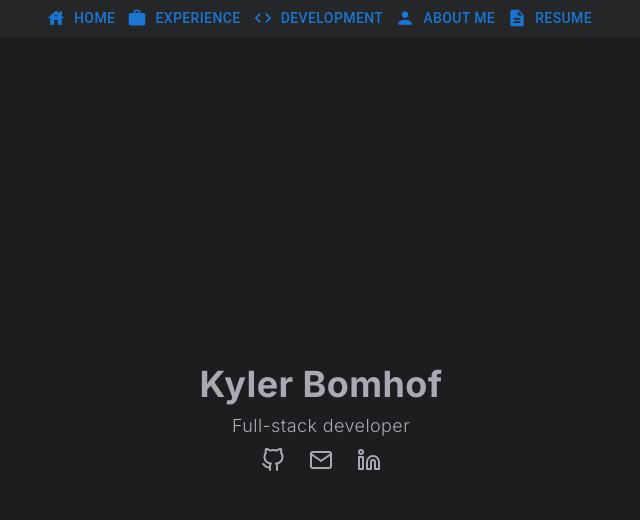
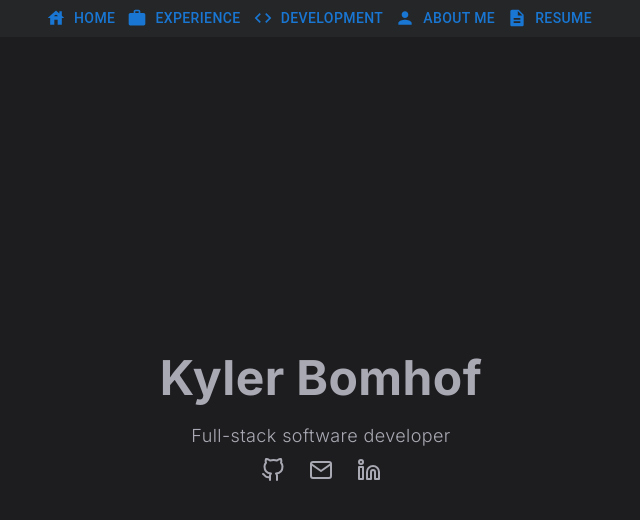
Before and after one commit to senyc/kb-web, a Next.js app: page / in a window 1280 px wide. Shown: the top 520 px of the page, without its empty margins (319-959 px from the left). Built offline with nearby package versions, Linux system fonts and the light colour scheme.

Commit message:
feat: update text size and h2 text on index

```diff
--- a/src/app/page.tsx
+++ b/src/app/page.tsx
@@ -4,11 +4,11 @@ export default function Index() {
   return (
     <main className='flex h-full w-full flex-row items-center justify-center overflow-hidden text-center'>
       <div>
-        <h1 className='text-4xl font-bold'>
+        <h1 className='text-5xl font-bold'>
           Kyler Bomhof
         </h1>
-        <h2 className='mt-2 text-lg'>
-          Full-stack developer
+        <h2 className='mt-5 text-lg'>
+          Full-stack software developer
         </h2>
         <div className='mt-2 flex flex-row justify-center gap-6'>
           <ExternalLinks />
```
